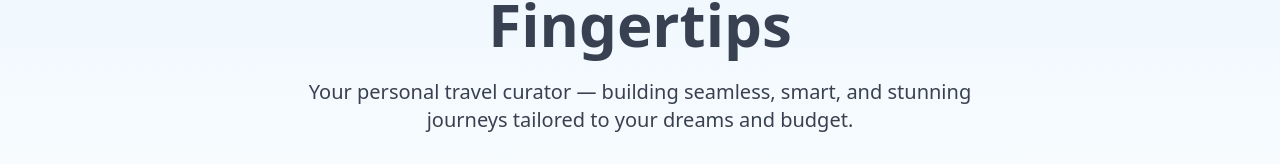
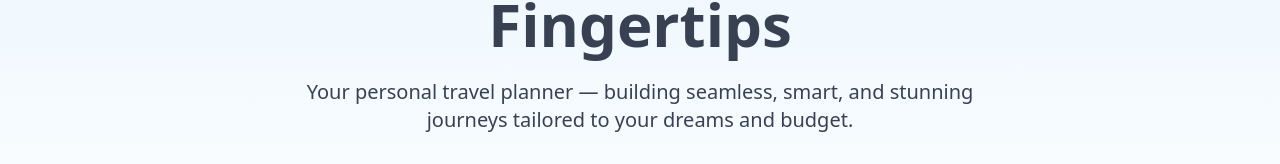
Before and after one commit to Biko-KHM/PLANEXA, a React (Vite) app: page / in a window 1280 px wide. Shown: the part 330-494 px from the top of the page. Built offline with nearby package versions, Linux system fonts and the light colour scheme; no server answers.

Commit message:
Update  Hero component

```diff
--- a/src/components/custom/Hero.jsx
+++ b/src/components/custom/Hero.jsx
@@ -33,7 +33,7 @@ function Hero() {
         animate={{ opacity: 1 }}
         transition={{ delay: 0.6, duration: 1 }}
       >
-        Your personal travel curator — building seamless, smart, and stunning
+        Your personal travel planner — building seamless, smart, and stunning
         journeys tailored to your dreams and budget.
       </motion.p>
 
```
